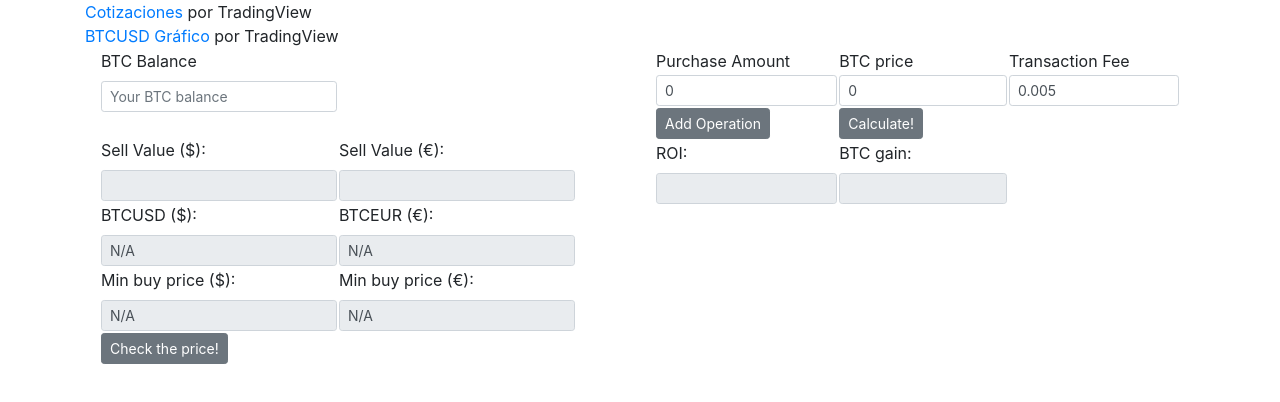
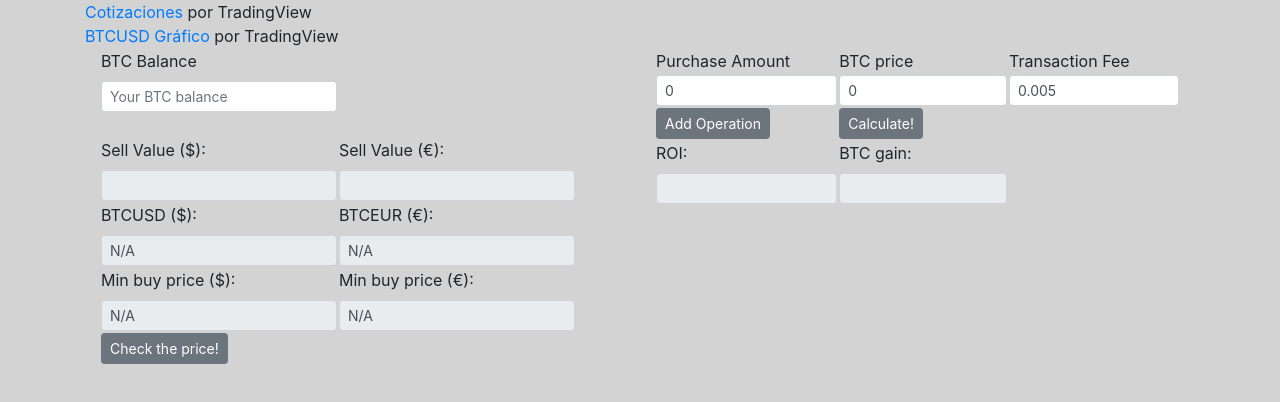
Before and after one commit to NachoFLizaur/simple_portfolio, a plain HTML site: page index.html in a window 1280 px wide. Drawn offline with nearby package versions, Linux system fonts and the light colour scheme; a script that the page names is missing.

Commit message:
added background color

```diff
--- a/index.html
+++ b/index.html
@@ -13,6 +13,12 @@
 
     <script src="https://ajax.googleapis.com/ajax/libs/jquery/1.7.2/jquery.min.js"></script>
     <script src="https://ajax.googleapis.com/ajax/libs/jqueryui/1.8.18/jquery-ui.min.js"></script>
+
+    <style>
+        body {
+            background-color: lightgray
+          }
+    </style>
 
     <script src="scripts.js"></script>
 </head>
```
